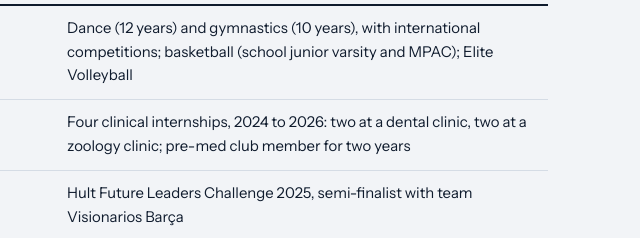
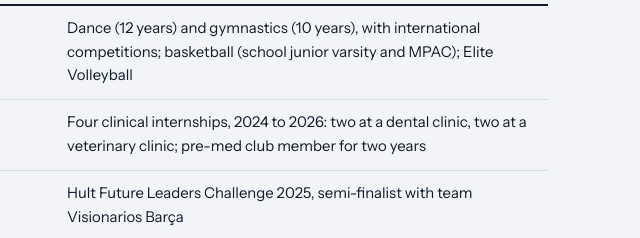
Before and after one commit to miec99/flextrack, a plain HTML site: page index.html in a window 1280 px wide. Shown: the part 9276-9514 px from the top of the page, 636-1276 px from the left. Drawn offline with Linux system fonts and the light colour scheme.

Commit message:
Founder section: veterinary clinic, not zoology
Co-Authored-By: Claude Opus 5.5 <noreply@anthropic.com>
Claude-Session: https://claude.ai/code/session_01RzNUQurH9BhgU3eXntGMys

```diff
--- a/index.html
+++ b/index.html
@@ -568,7 +568,7 @@ footer .wrap{display:grid;gap:10px}
       <blockquote>I have danced for twelve years and done gymnastics for ten, and I play basketball and volleyball. I want to become a doctor because I like helping people. FlexTrack is where those two parts of my life meet: an athlete's body gives warning signs, and medicine is about learning to read them early.</blockquote>
       <div class="cv">
         <div><span>Sport</span><span>Dance (12 years) and gymnastics (10 years), with international competitions; basketball (school junior varsity and MPAC); Elite Volleyball</span></div>
-        <div><span>Medicine</span><span>Four clinical internships, 2024 to 2026: two at a dental clinic, two at a zoology clinic; pre-med club member for two years</span></div>
+        <div><span>Medicine</span><span>Four clinical internships, 2024 to 2026: two at a dental clinic, two at a veterinary clinic; pre-med club member for two years</span></div>
         <div><span>Enterprise</span><span>Hult Future Leaders Challenge 2025, semi-finalist with team Visionarios Barça</span></div>
       </div>
     </div>
```
